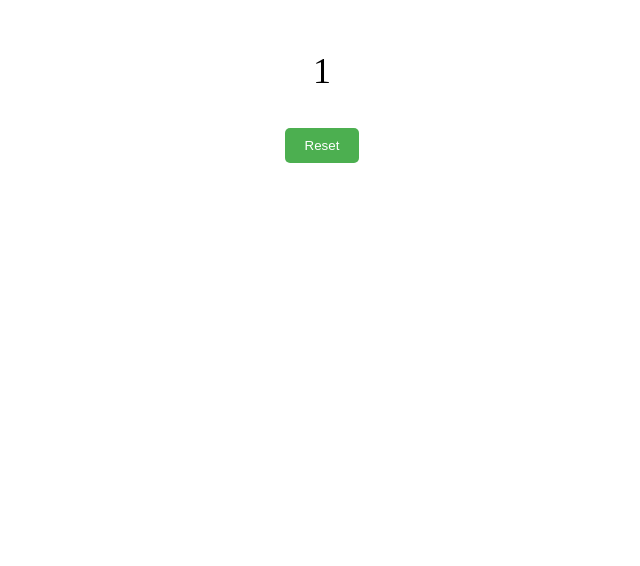
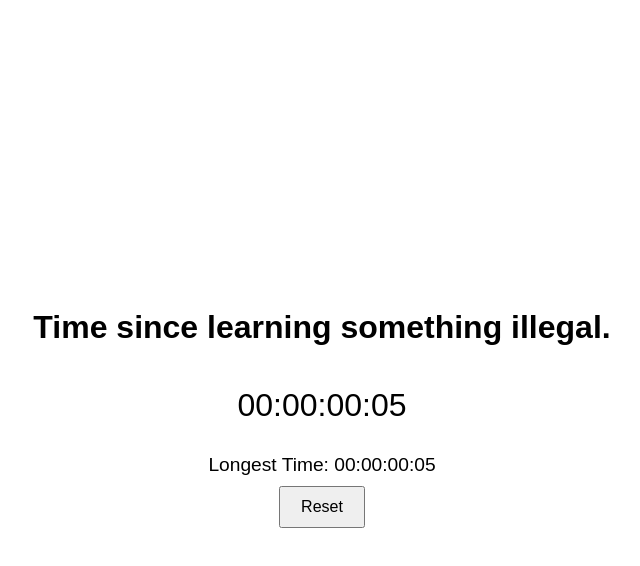
Before and after one commit to Carter186/Timer.github.io, a plain HTML site: page index.html in a window 1280 px wide. Shown: the whole page, without its empty margins (318-958 px from the left). Drawn offline with Linux system fonts and the light colour scheme.

Commit message:
Update index.html

```diff
--- a/index.html
+++ b/index.html
@@ -1,66 +1,73 @@
 <!DOCTYPE html>
-<html>
+<html lang="en">
 <head>
-  <title>Daily Counter</title>
+    <meta charset="UTF-8">
+    <meta name="viewport" content="width=device-width, initial-scale=1.0">
+    <title>Time Counter</title>
     <style>
-    .counter-container {
-      text-align: center;
-      margin-top: 50px;
+        body {
+            font-family: Arial, sans-serif;
+            display: flex;
+            flex-direction: column;
+            align-items: center;
+            justify-content: center;
+            height: 100vh;
         }
-
-    #counter {
-      font-size: 36px;
+        .counter {
+            font-size: 2em;
+            margin: 20px;
         }
-
-    #reset-button {
+        .record {
+            font-size: 1.2em;
+            margin: 10px;
+        }
+        button {
             padding: 10px 20px;
-      background-color: #4CAF50;
-      color: white;
-      border: none;
-      border-radius: 5px;
-      cursor: pointer;
+            font-size: 1em;
         }
     </style>
 </head>
 <body>
-  <div class="counter-container">
-    <p id="counter">0</p>
-    <button id="reset-button">Reset</button>
-  </div>
+	<h1>Time since learning something illegal.</h1>
+    <div class="counter" id="counter">00:00:00:00</div>
+    <div class="record" id="record">Longest Time: 00:00:00:00</div>
+    <button onclick="resetCounter()">Reset</button>
+
     <script>
-    const counterElement = document.getElementById('counter');
-    const resetButton = document.getElementById('reset-button');
+        let startTime = Date.now();
+        let interval;
+        let longestTime = localStorage.getItem('longestTime') || 0;
 
-    // Get the current count and last update date from localStorage
-    let count = parseInt(localStorage.getItem('count')) || 0;
-    let lastUpdateDate = localStorage.getItem('lastUpdateDate');
+        function formatTime(ms) {
+            let totalSeconds = Math.floor(ms / 1000);
+            let days = Math.floor(totalSeconds / 86400);
+            totalSeconds %= 86400;
+            let hours = Math.floor(totalSeconds / 3600);
+            totalSeconds %= 3600;
+            let minutes = Math.floor(totalSeconds / 60);
+            let seconds = totalSeconds % 60;
+            return `${String(days).padStart(2, '0')}:${String(hours).padStart(2, '0')}:${String(minutes).padStart(2, '0')}:${String(seconds).padStart(2, '0')}`;
+        }
 
-    // Set the current count on the page
-    counterElement.textContent = count;
+        function updateCounter() {
+            let elapsedTime = Date.now() - startTime;
+            document.getElementById('counter').innerText = formatTime(elapsedTime);
 
-    // Function to check if it's a new day and update the count
-    const updateCount = () => {
-      const today = new Date().toISOString().split('T')[0]; // Get today's date in YYYY-MM-DD format
+            if (elapsedTime > longestTime) {
+                longestTime = elapsedTime;
+                localStorage.setItem('longestTime', longestTime);
+                document.getElementById('record').innerText = 'Longest Time: ' + formatTime(longestTime);
+            }
+        }
 
-      // If it's a new day, update the count
-      if (lastUpdateDate !== today) {
-        count++;
-        counterElement.textContent = count;
-        localStorage.setItem('count', count);
-        localStorage.setItem('lastUpdateDate', today); // Store today's date
+        function resetCounter() {
+            clearInterval(interval);
+            startTime = Date.now();
+            interval = setInterval(updateCounter, 1000);
         }
-    };
 
-    // Call updateCount to check if the count needs to be updated
-    updateCount();
-
-    // Reset the count on button click
-    resetButton.addEventListener('click', () => {
-      count = 0;
-      counterElement.textContent = count;
-      localStorage.setItem('count', count);
-      localStorage.setItem('lastUpdateDate', new Date().toISOString().split('T')[0]); // Reset the last update date
-    });
+        document.getElementById('record').innerText = 'Longest Time: ' + formatTime(longestTime);
+        interval = setInterval(updateCounter, 1000);
     </script>
 </body>
 </html>
```
Lines whose indentation alone changed are shown as unchanged.
